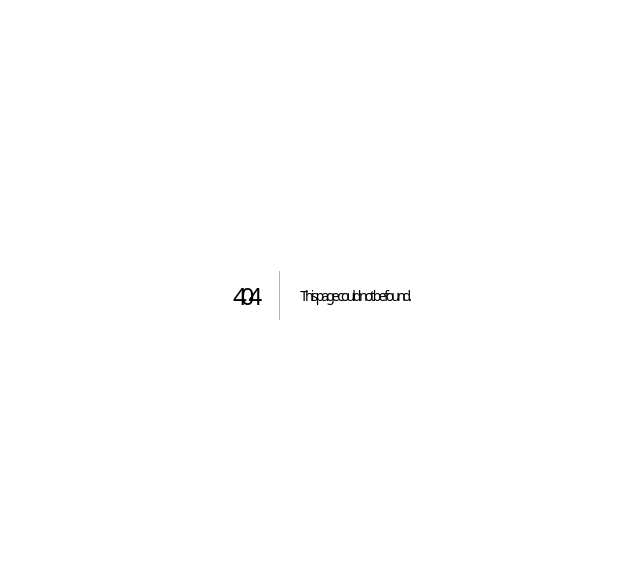
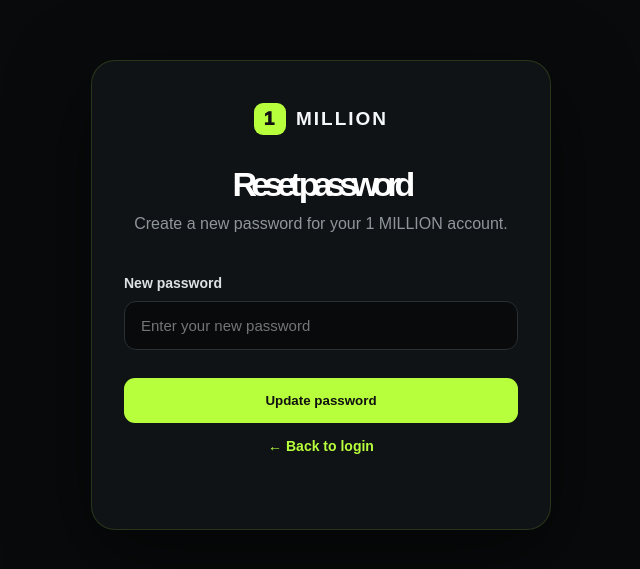
Before and after one commit to omar5858/1-million, a Next.js app: page /reset-password in a window 1280 px wide. Before the commit this address had no page. Shown: the part 105-674 px from the top of the page, without its empty margins (319-959 px from the left). Built offline with nearby package versions, Linux system fonts and the light colour scheme.

Commit message:
Add Reset Password page with functionality

```diff
--- /dev/null
+++ b/app/reset-password/page.tsx
@@ -0,0 +1,82 @@
+"use client";
+
+import { useState } from "react";
+import { supabase } from "../../lib/supabase";
+
+export default function ResetPasswordPage() {
+  const [password, setPassword] = useState("");
+  const [message, setMessage] = useState("");
+  const [loading, setLoading] = useState(false);
+
+  async function handleUpdatePassword(
+    e: React.FormEvent<HTMLFormElement>
+  ) {
+    e.preventDefault();
+
+    setLoading(true);
+    setMessage("");
+
+    const { error } = await supabase.auth.updateUser({
+      password,
+    });
+
+    setLoading(false);
+
+    if (error) {
+      setMessage(error.message);
+      return;
+    }
+
+    setMessage("Password updated successfully. You can now log in.");
+  }
+
+  return (
+    <main className="authPage">
+      <div className="authBox">
+
+        <a href="/" className="logo">
+          <span className="logoBox">1</span>
+          <span>MILLION</span>
+        </a>
+
+        <h1>Reset password</h1>
+
+        <p>Create a new password for your 1 MILLION account.</p>
+
+        <form onSubmit={handleUpdatePassword}>
+
+          <label>New password</label>
+
+          <input
+            type="password"
+            placeholder="Enter your new password"
+            value={password}
+            onChange={(e) => setPassword(e.target.value)}
+            required
+            minLength={6}
+          />
+
+          <button
+            type="submit"
+            className="mainButton"
+            disabled={loading}
+          >
+            {loading ? "Updating..." : "Update password"}
+          </button>
+
+        </form>
+
+        {message && (
+          <p className="authFooter">
+            {message}
+          </p>
+        )}
+
+        <p className="authFooter">
+          <a href="/login">← Back to login</a>
+        </p>
+
+      </div>
+    </main>
+  );
+}
```
